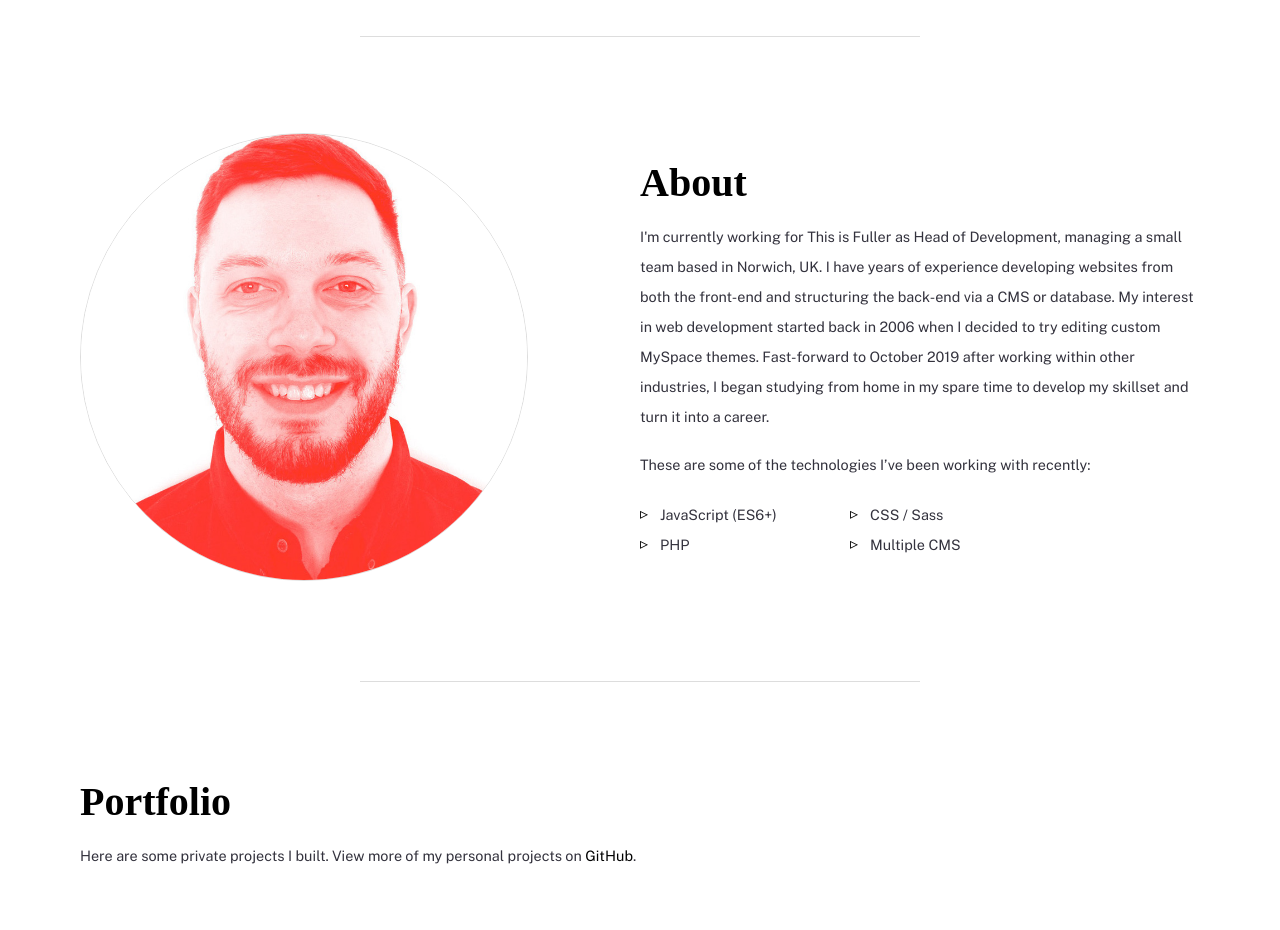
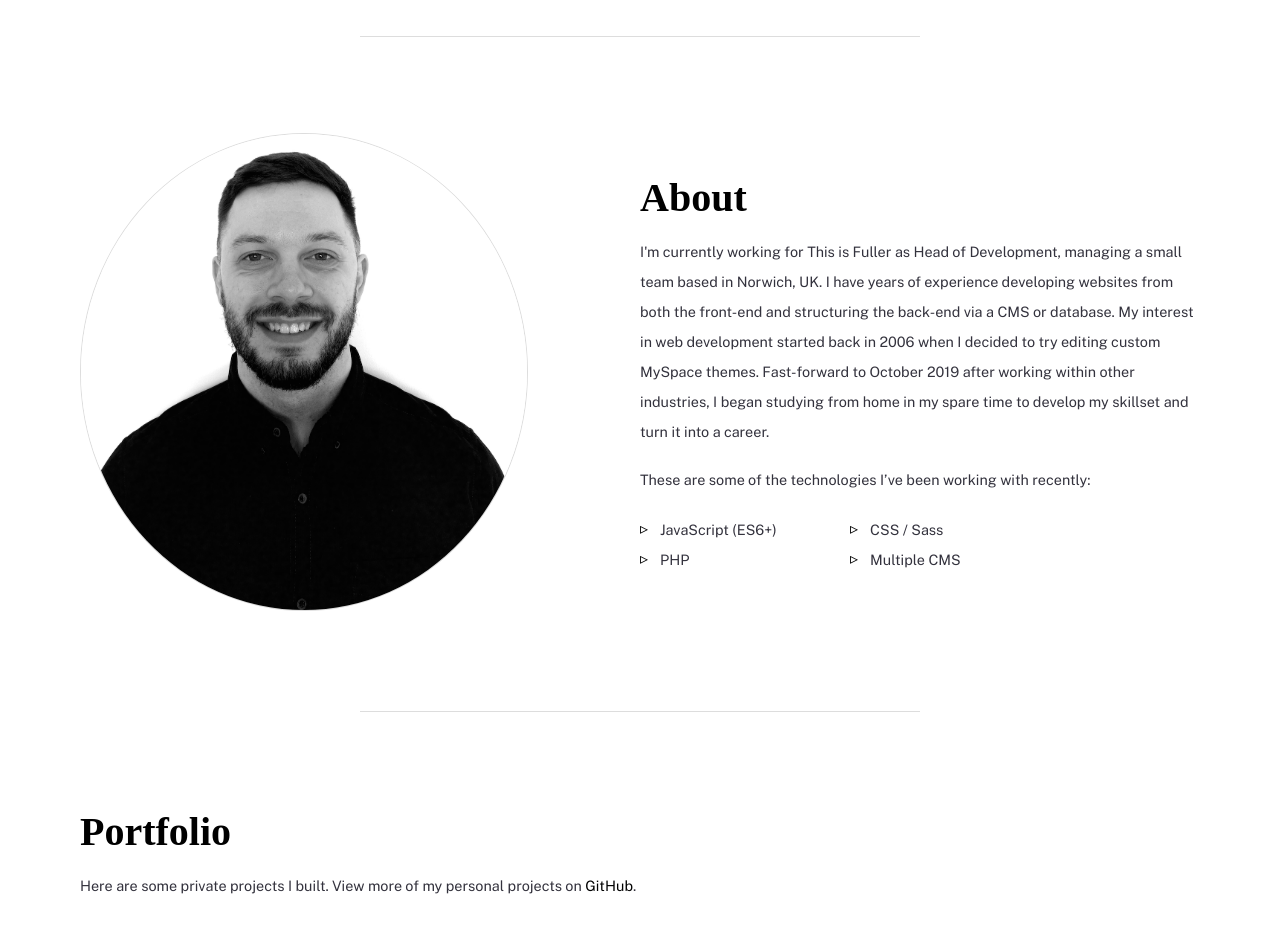
Before and after one commit to wwilsonnorth/wwilsonnorth.github.io, a website: page index.html in a window 1280 px wide. Shown: the part 1660-2590 px from the top of the page. Drawn offline with nearby package versions, Linux system fonts and the light colour scheme; grey boxes are pictures that could not be loaded; a script that the page names is missing; a web font is replaced by a local one.

Commit message:
Update code for new headshot

```diff
--- a/index.html
+++ b/index.html
@@ -62,7 +62,7 @@
             <div class="row">
                 <div class="col image scrollTypeA">
                     <figure class="tween">
-                        <img src="/assets/images/headshot.jpeg" alt="Will Headshot">
+                        <img src="/assets/images/headshot.jpg" alt="Will Headshot">
                     </figure>
                 </div>
                 <div class="col text scrollTypeB">
```
